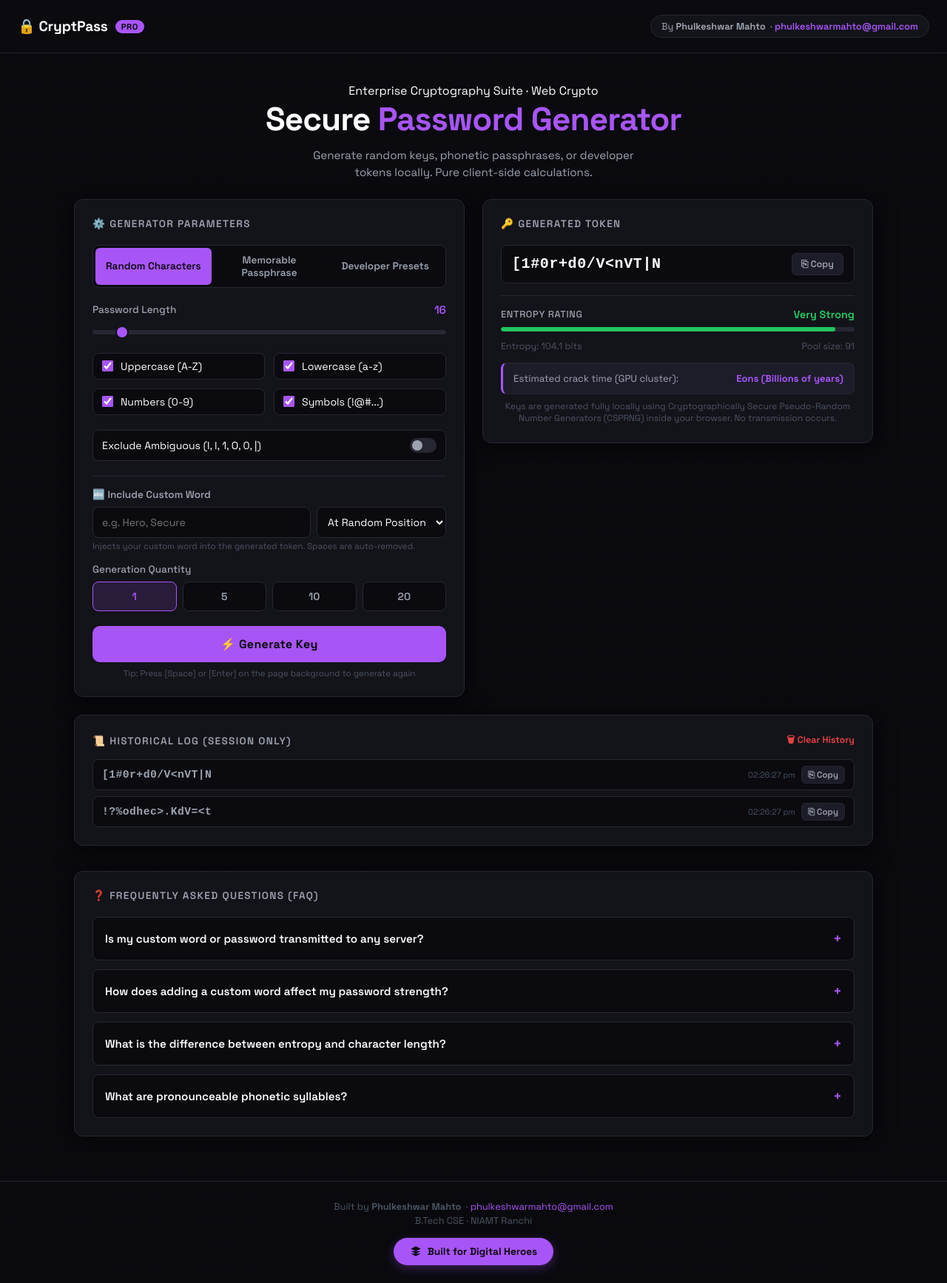
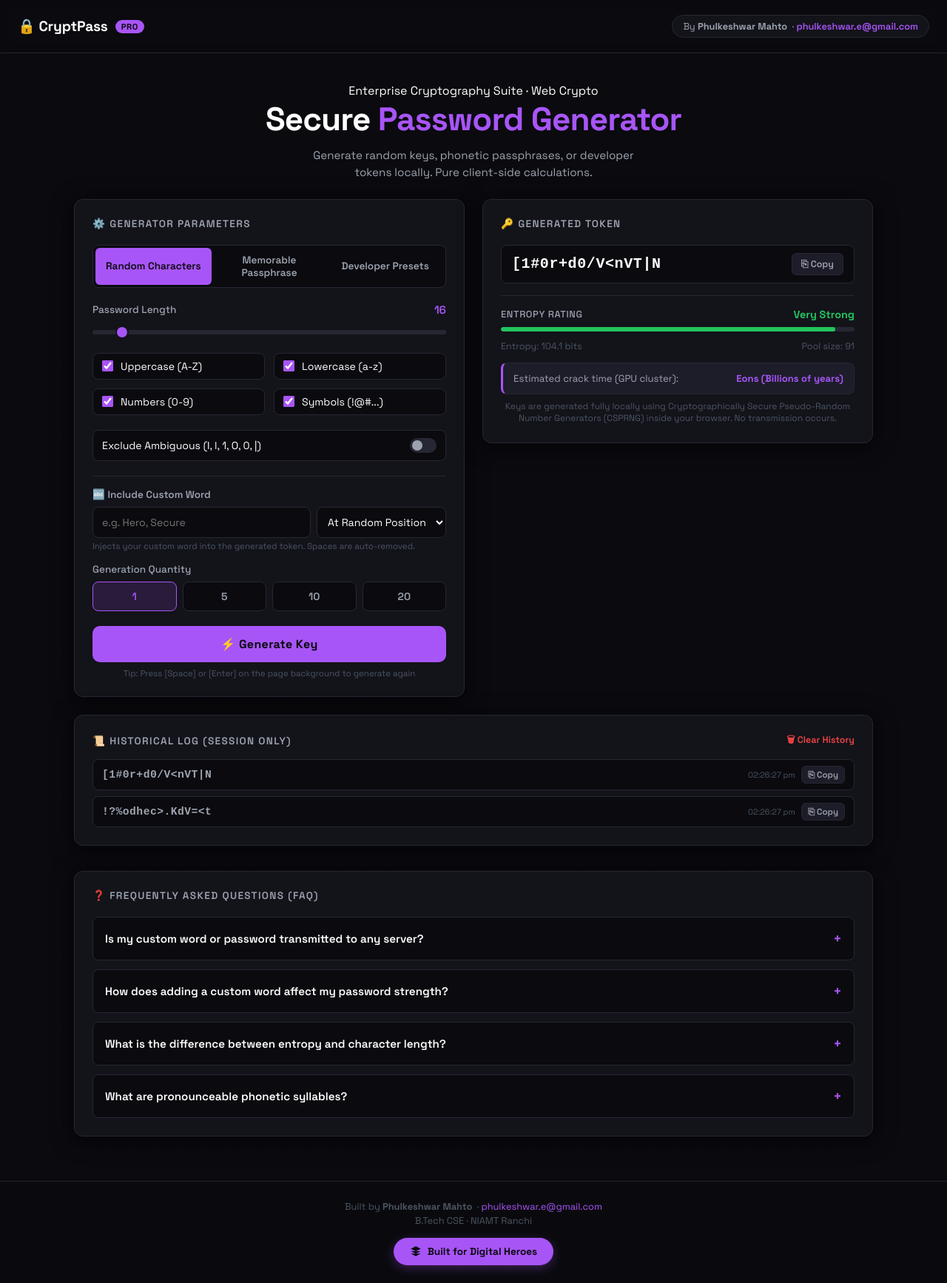
Before and after one commit to phulkeshwar/PasswordGenerator, a React (Vite) app: page / in a window 1280 px wide. Shown: the whole page at 74% size. Built offline with nearby package versions, Linux system fonts and the light colour scheme.

Commit message:
docs: update developer email address to phulkeshwar.e@gmail.com

```diff
--- a/src/App.tsx
+++ b/src/App.tsx
@@ -495,7 +495,7 @@
         </div>
         <div className="author-chip">
           By <strong>Phulkeshwar Mahto</strong> &nbsp;·&nbsp;
-          <a href="mailto:phulkeshwarmahto@gmail.com">phulkeshwarmahto@gmail.com</a>
+          <a href="mailto:phulkeshwar.e@gmail.com">phulkeshwar.e@gmail.com</a>
         </div>
       </header>
 
@@ -931,7 +931,7 @@
       <footer>
         <p className="footer-author">
           Built by <strong>Phulkeshwar Mahto</strong> &nbsp;·&nbsp;
-          <a href="mailto:phulkeshwarmahto@gmail.com">phulkeshwarmahto@gmail.com</a>
+          <a href="mailto:phulkeshwar.e@gmail.com">phulkeshwar.e@gmail.com</a>
           <br />
           B.Tech CSE · NIAMT Ranchi
         </p>
```
Also changed, not shown: 1 other file (tests, documents, lock files or other folders).
